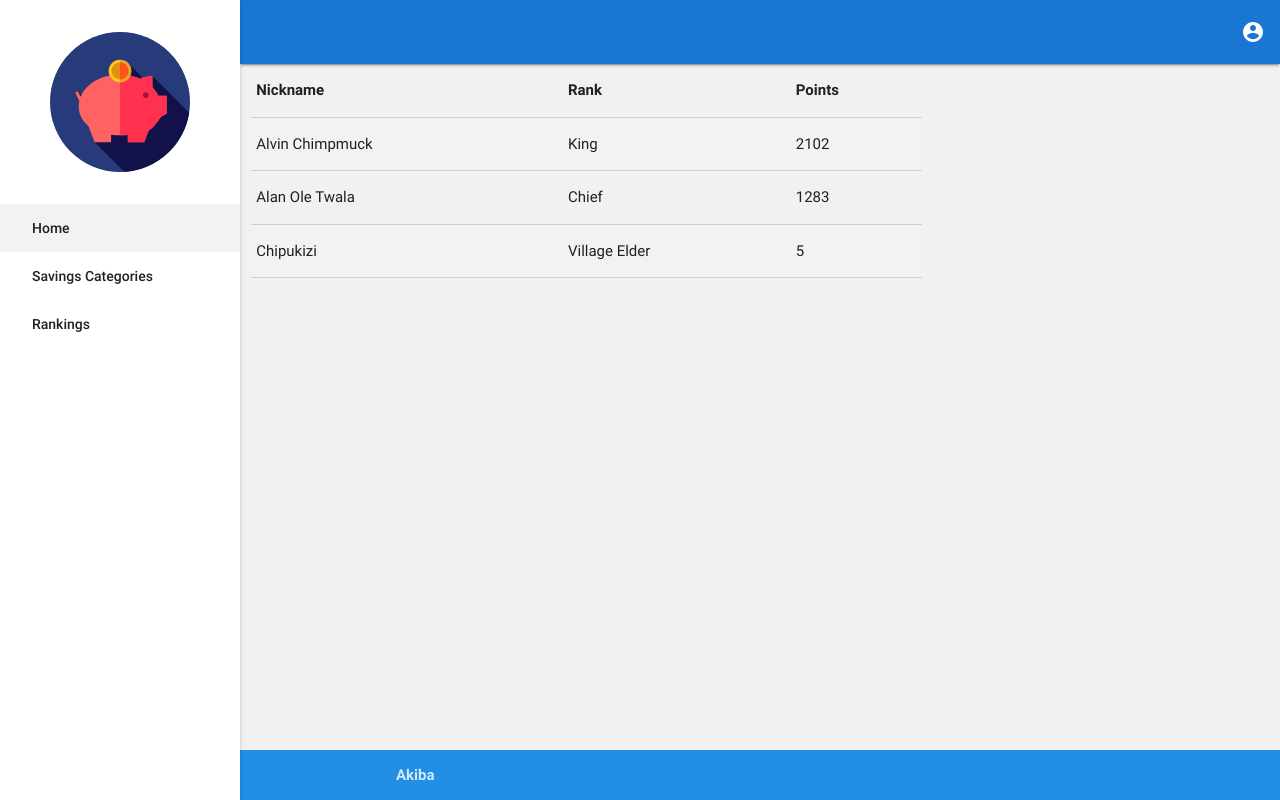
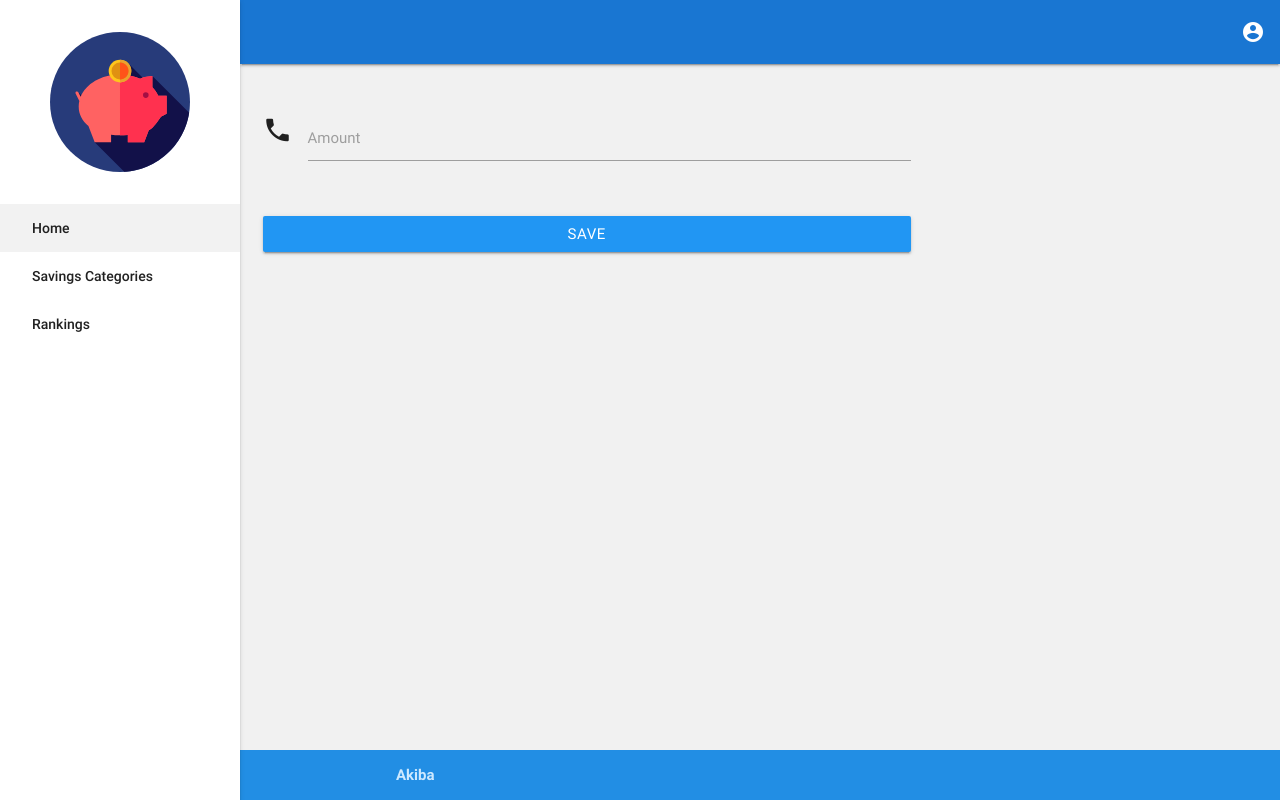
Before and after one commit to JJkip/akiba, a plain HTML site: page join-challenge.html in a window 1280 px wide. Drawn offline with nearby package versions, Linux system fonts and the light colour scheme.

```diff
--- a/join-challenge.html
+++ b/join-challenge.html
@@ -42,34 +42,26 @@
   <main>
     <div class="row">
       <div class="col s12 m8">
-        <table class="bordered striped">
-          <thead>
-          <tr>
-            <th data-field="id">Nickname</th>
-            <th data-field="name">Rank</th>
-            <th data-field="price">Points</th>
-          </tr>
-          </thead>
+        <form class="login-form">
+          <div class="row">
+            <div class="input-field col s12 center">
+              <!--<p class="center login-form-text">JSC Medical Scheme</p>-->
+            </div>
+          </div>
+          <div class="row margin">
+            <div class="input-field col s12">
+              <i class="material-icons prefix">phone</i>
+              <input id="icon_prefix" type="text" class="validate">
+              <label for="icon_prefix">Amount</label>
+            </div>
+          </div>
+          <div class="row">
+            <div class="input-field col s12">
+              <a href="savings-categories.html" class="btn waves-effect waves-light col s12 blue">Save</a>
+            </div>
+          </div>
 
-          <tbody>
-          <tr>
-            <td>Alvin Chimpmuck</td>
-            <td>King</td>
-            <td>2102</td>
-          </tr>
-          <tr>
-            <td>Alan Ole Twala</td>
-            <td>Chief</td>
-            <td>1283</td>
-          </tr>
-          <tr>
-            <td>Chipukizi</td>
-            <td>Village Elder</td>
-            <td>5</td>
-          </tr>
-          </tbody>
-        </table>
-
+        </form>
       </div>
     </div>
 
```
Also changed, not shown: savings-categories.html (+1 -1 lines).
